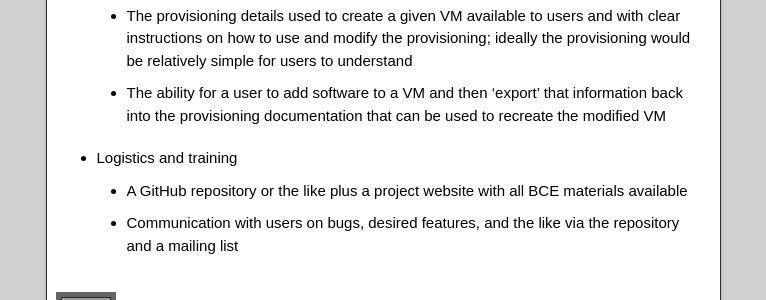
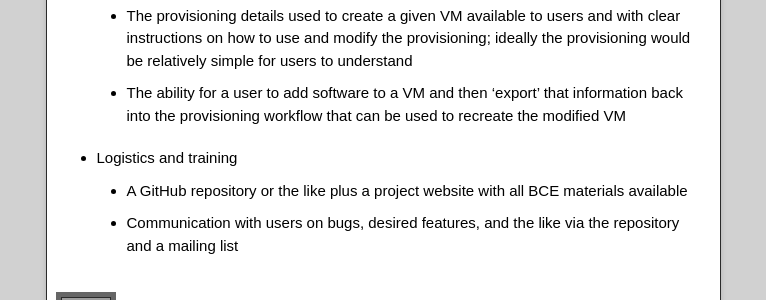
Before and after one commit to willingc/collaboratool, a Jekyll site: the page built from meta-features.md, in a window 1280 px wide. Shown: the part 784-1084 px from the top of the page, without its empty margins (257-1023 px from the left). Built offline with Jekyll 4.4.1, drawn with Linux system fonts in a browser that asks for light colours; nearby versions of some CDN libraries; grey boxes are pictures that could not be loaded.

Commit message:
Update meta-features.md
a couple more edits in light of Fernando's suggestions

```diff
--- a/meta-features.md
+++ b/meta-features.md
@@ -24,7 +24,7 @@ Tentative list of features:
 
    - The provisioning details used to create a given VM available to users and with clear instructions on how to use and modify the provisioning; ideally the provisioning would be relatively simple for users to understand
 
-   - The ability for a user to add software to a VM and then 'export' that information back into the provisioning documentation that can be used to recreate the modified VM
+   - The ability for a user to add software to a VM and then 'export' that information back into the provisioning workflow that can be used to recreate the modified VM
 
  * Logistics and training
 
```
